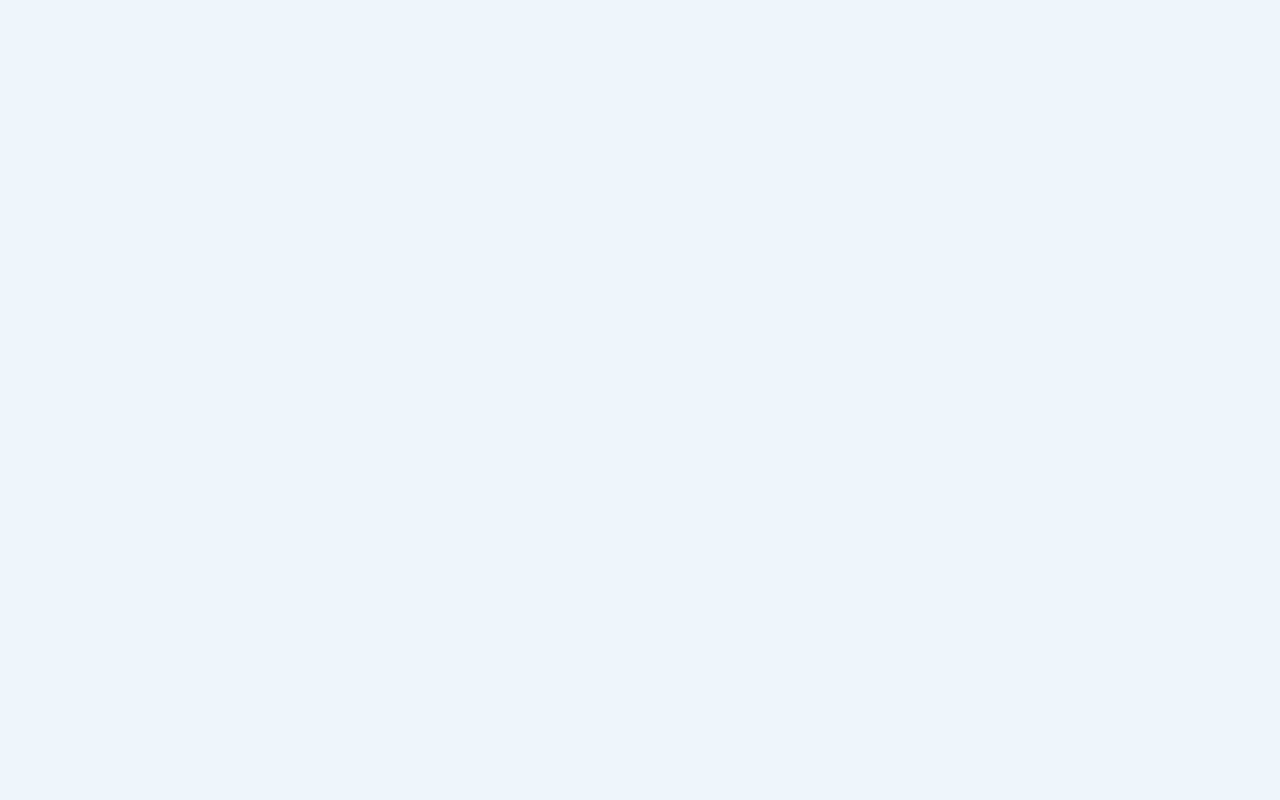
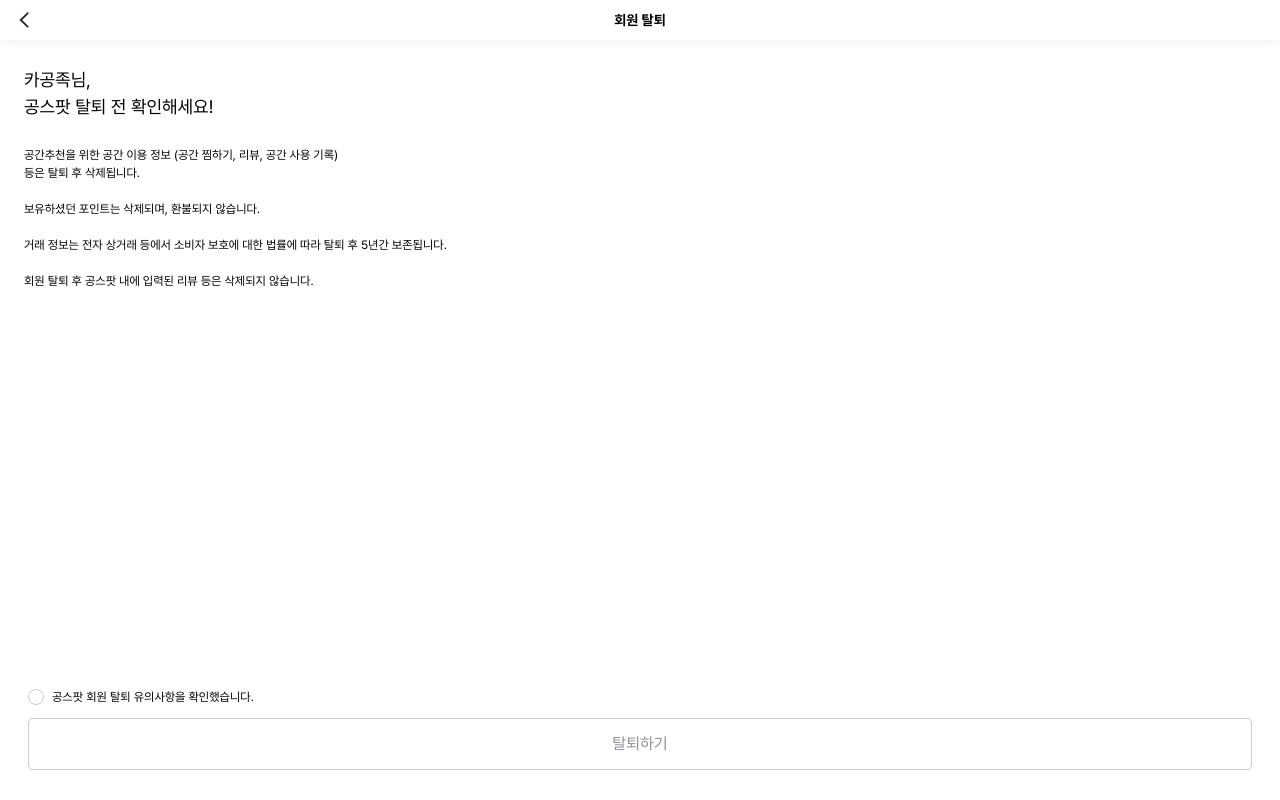
Before and after one commit to Gongspot/Gongspot_Web, a React (Vite) app: page /mypage/withdrawal in a window 1280 px wide. Before the commit this address had no page. Built offline with nearby package versions, Linux system fonts and the light colour scheme.

Commit message:
feat: 탈퇴하기 구현

```diff
--- a/src/App.tsx
+++ b/src/App.tsx
@@ -17,6 +17,7 @@ import PointCharge from "./components/point/PointCharge";
 import PointDetail from "./components/point/PointDetail";
 import HotSpaceListPage from "./pages/HotSpaceListPage";
 import ProfilePage from "./pages/ProfilePage";
+import WithdrawalPage from "./pages/WithdrawalPage";
 
 function App() {
   return (
@@ -41,6 +42,7 @@ function App() {
             <Route path="detail" element={<PointDetail />} />
           </Route>
           <Route path="/mypage/profile" element={<ProfilePage />} />
+          <Route path="/mypage/withdrawal" element={<WithdrawalPage />} />
         </Routes>
       </div>
       <BottomNavBar />
--- a/src/components/NextButton.tsx
+++ b/src/components/NextButton.tsx
@@ -1,13 +1,18 @@
 interface NextButtonProps {
     text: string;
+    className?: string;
+    disabled?: boolean;
     onClick?: () => void;
 }
 
-const NextButton = ({ text, onClick, ...props }: NextButtonProps) => {
+const DEFAULT_CLASS = "w-full py-[0.875rem] bg-[#4CB1F1] text-white text-[1rem] rounded-[0.313rem]";
+
+const NextButton = ({ text, className, onClick, disabled = false, ...props }: NextButtonProps) => {
     return (
         <div className="w-full px-[1.75rem] pb-[1.875rem]">
             <button
-                className="w-full py-[0.875rem] bg-[#4CB1F1] text-white text-[1rem] rounded-[0.313rem]"
+                className={className ? className : DEFAULT_CLASS}
+                disabled={disabled}
                 onClick={onClick}
                 {...props}
             >
--- /dev/null
+++ b/src/components/account/ConfirmButton.tsx
@@ -0,0 +1,23 @@
+interface ConfirmButtonProps {
+  selected: boolean;
+  onClick: () => void;
+}
+
+const ConfirmButton = ({ selected, onClick }: ConfirmButtonProps) => {
+  return (
+    <button
+      type="button"
+      onClick={onClick}
+      className={`flex items-center justify-center h-[1rem] w-[1rem] rounded-full
+      border-[0.063rem] bg-white border-[0.063rem] transition-colors
+      ${selected ? 'border-[#4CB1F1]' : 'border-[#CCCCCC]'}
+      `}
+    >
+      {selected && (
+        <span className="h-[0.75rem] w-[0.75rem] rounded-full bg-[#4CB1F1]" />
+      )}
+    </button>
+  );
+};
+
+export default ConfirmButton;
--- /dev/null
+++ b/src/components/account/ContentSection.tsx
@@ -0,0 +1,20 @@
+const ContentSection = () => {
+    const nickname = "카공족";
+
+    return (
+        <>
+            <div
+            className="flex flex-col justify-center px-[1.5rem] text-black"
+            >
+                <h1 className="my-[1.625rem] text-[1.125rem]">{nickname}님,<br />공스팟 탈퇴 전 확인해세요!</h1>
+                <p className="text-[0.75rem]">공간추천을 위한 공간 이용 정보 (공간 찜하기, 리뷰, 공간 사용 기록)<br />
+                등은 탈퇴 후 삭제됩니다.<br /><br />
+                보유하셨던 포인트는 삭제되며, 환불되지 않습니다.<br /><br />
+                거래 정보는 전자 상거래 등에서 소비자 보호에 대한 법률에 따라 탈퇴 후 5년간 보존됩니다.<br /><br />
+                회원 탈퇴 후 공스팟 내에 입력된 리뷰 등은 삭제되지 않습니다.</p>
+            </div>
+        </>
+    );
+};
+
+export default ContentSection;
--- /dev/null
+++ b/src/pages/WithdrawalPage.tsx
@@ -0,0 +1,38 @@
+import { useState } from "react";
+import NextButton from "../components/NextButton";
+import TopHeader from "../components/TopHeader";
+import ContentSection from "../components/account/ContentSection";
+import ConfirmButton from "../components/account/ConfirmButton";
+
+const WithdrawalPage = () => {
+  const [selected, setSelected] = useState(false);
+
+  const disabledClass =
+    "w-full py-[0.813rem] bg-white text-[#8F9098] text-[1rem] rounded-[0.313rem] border-[0.063rem] border-[#CCCCCC]";
+
+  return (
+    <div className="flex flex-col h-screen w-full bg-white">
+      <div className="flex-1">
+        <TopHeader title="회원 탈퇴" backButton={true} />
+        <ContentSection />
+      </div>
+      <div className="flex items-center justify-start px-[1.75rem] py-[0.75rem]">
+        <ConfirmButton
+          selected={selected}
+          onClick={() => setSelected((prev) => !prev)}
+        />
+        <span className="pl-[0.5rem] text-[0.75rem]">공스팟 회원 탈퇴 유의사항을 확인했습니다.</span>
+      </div>
+      <NextButton
+        text="탈퇴하기"
+        className={!selected ? disabledClass : undefined}
+        disabled={!selected}
+        onClick={() => {
+          alert("탈퇴되었습니다.");
+        }}
+      />
+    </div>
+  );
+};
+
+export default WithdrawalPage;
```
